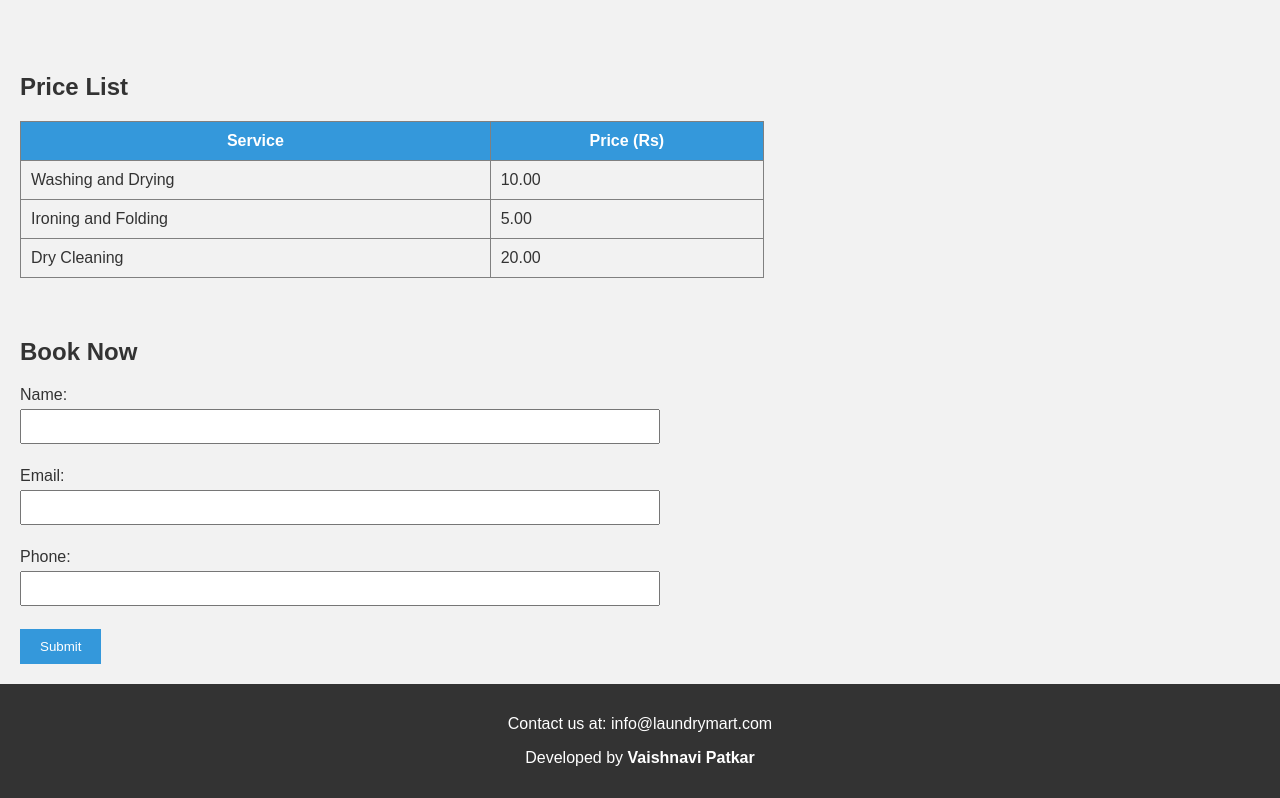
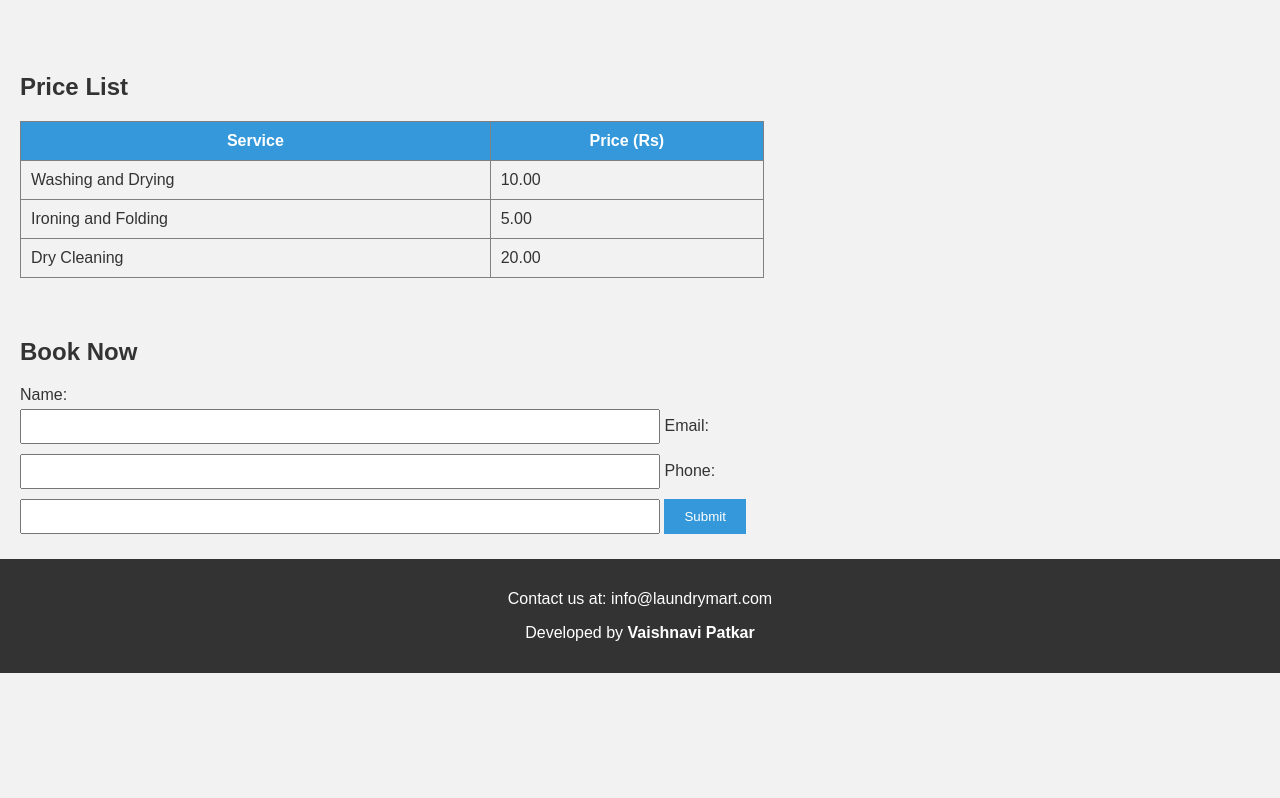
Before and after one commit to amit-patkar/tute-Assignments, a plain HTML site: page index.html in a window 1280 px wide. Shown: the part 844-1642 px from the top of the page. After the commit the page ends 1517 px from the top, so only its background shows below. Drawn offline with Linux system fonts and the light colour scheme.

Commit message:
commited index file

```diff
--- a/index.html
+++ b/index.html
@@ -72,13 +72,13 @@
         <h2>Book Now</h2>
         <form>
             <label for="name">Name:</label><br>
-            <input type="text" id="name" name="name" required style="width: 50%; padding: 8px; margin: 5px 0;"><br><br>
+            <input type="text" id="name" name="name" required style="width: 50%; padding: 8px; margin: 5px 0;">
 
             <label for="email">Email:</label><br>
-            <input type="email" id="email" name="email" required style="width: 50%; padding: 8px; margin: 5px 0;"><br><br>
+            <input type="email" id="email" name="email" required style="width: 50%; padding: 8px; margin: 5px 0;">
 
             <label for="phone">Phone:</label><br>
-            <input type="tel" id="phone" name="phone" required style="width: 50%; padding: 8px; margin: 5px 0;"><br><br>
+            <input type="tel" id="phone" name="phone" required style="width: 50%; padding: 8px; margin: 5px 0;">
 
             <button type="submit" style="background-color: #3498db; color: white; padding: 10px 20px; border: none; cursor: pointer;">
                 Submit
```
